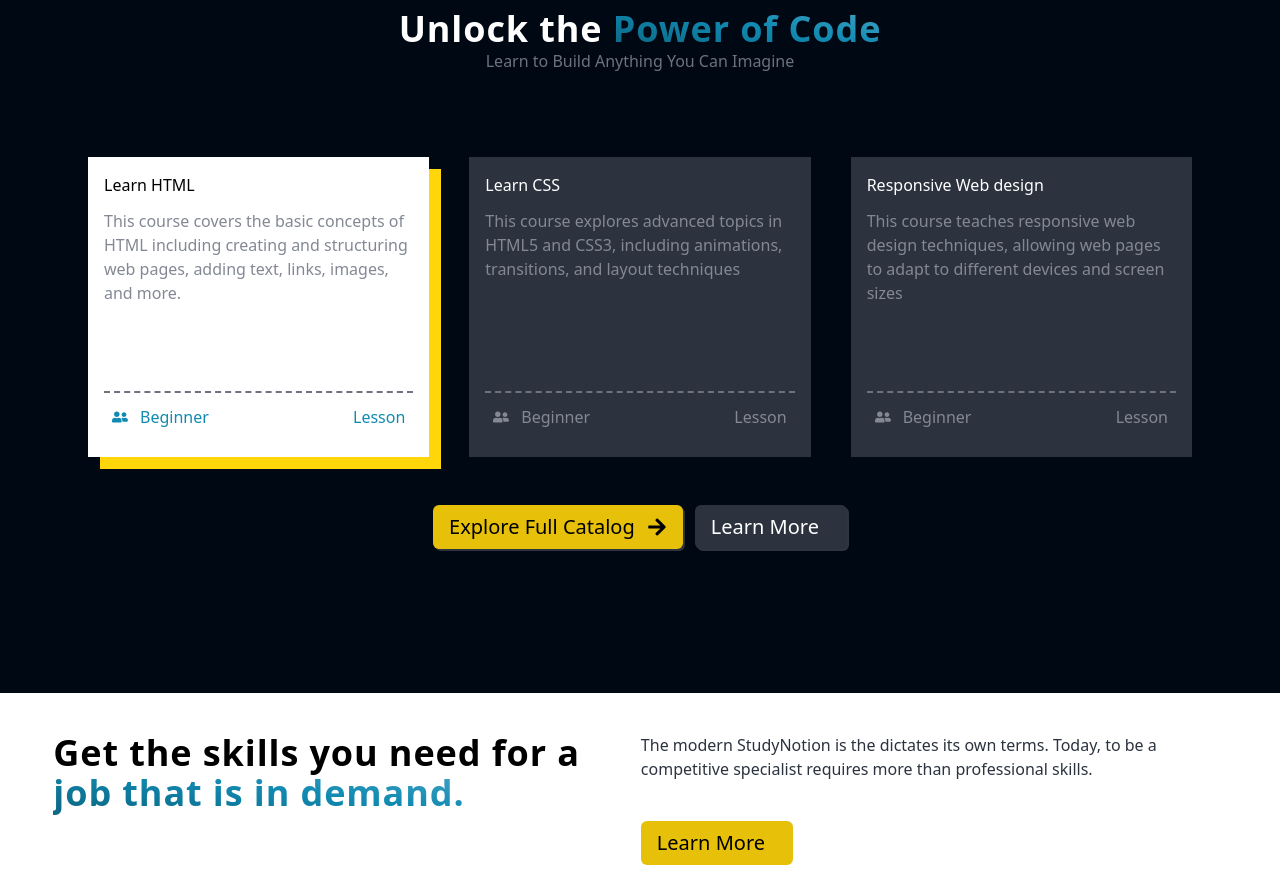
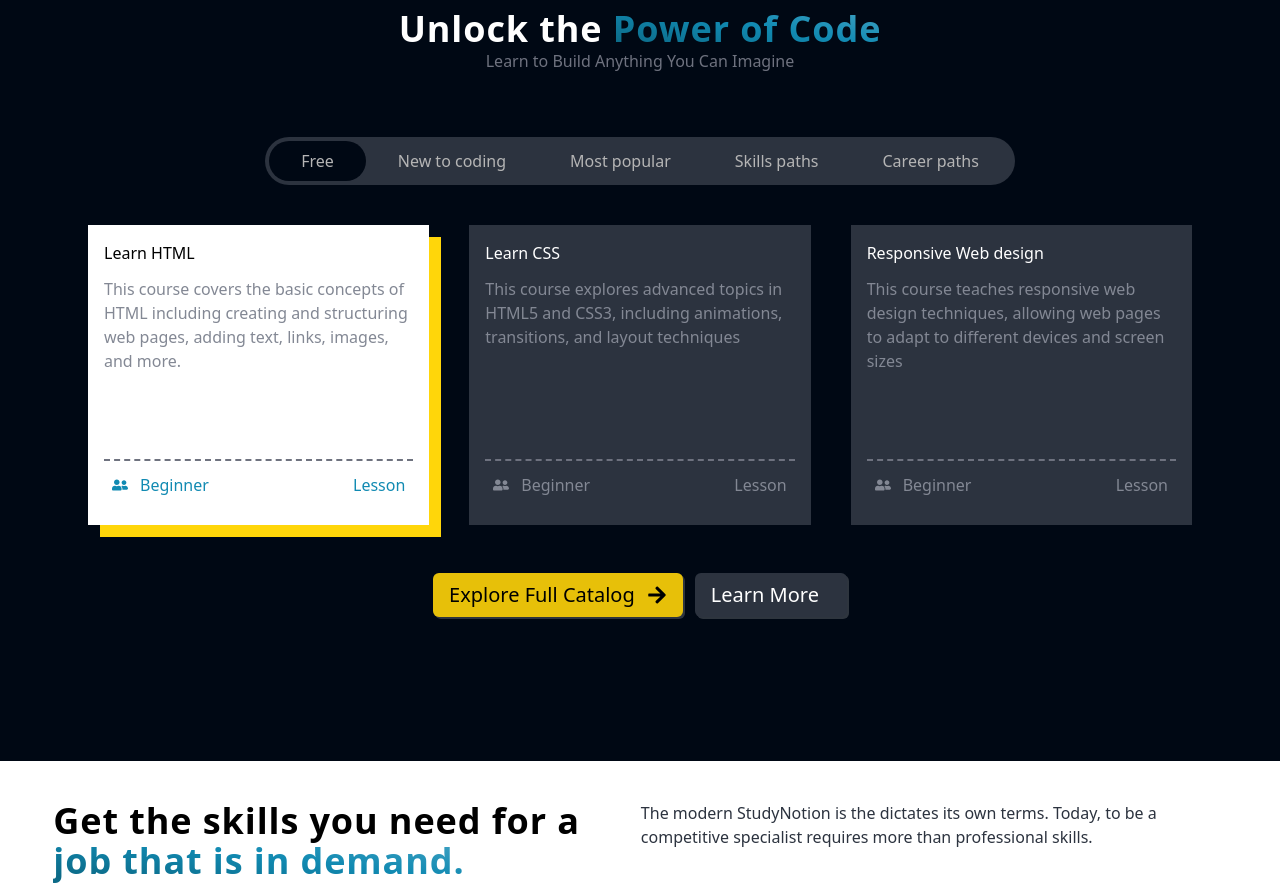
Before and after one commit to vineet-53/EduSync, a React (Vite) app in the folder frontend/: page / in a window 1280 px wide. Shown: the part 2180-3067 px from the top of the page. Built offline with nearby package versions, Linux system fonts and the light colour scheme; no server answers.

Commit message:
added tab section home

```diff
--- a/frontend/src/App.jsx
+++ b/frontend/src/App.jsx
@@ -18,8 +18,6 @@ const Layout = ({children}) => {
   </>
 }
 function App() {
-  const {token} = useSelector(state => state.auth)
-  const user = JSON.parse(localStorage.getItem('token')) || null
   return (
         <>
           <Routes >
@@ -58,7 +56,7 @@ function App() {
 
             <Route  path= {"/dashboard/my-profile"} element={
               <PrivateRoute>
-                <Dashboard />
+                <Layout><Dashboard /></Layout>
               </PrivateRoute>
             } />
             <Route  path= {"/update-password/:token"} element={
--- a/frontend/src/components/common/auth/PriivateRoute.jsx
+++ b/frontend/src/components/common/auth/PriivateRoute.jsx
@@ -4,14 +4,7 @@ import { Navigate, useNavigate } from 'react-router-dom'
 const PrivateRoute = ({children}) =>  {
     const {token} = useSelector(state => state.auth)
     const { user }= useSelector(state => state.profile)
-    if(token !== null && user !== null) {
-        // return children
-        return children
-    }
-    else {
-        // return login
-        return  <Navigate to ="/login" />
-    }
+    return token === null && user === null  ? <Navigate to ="/login"/> : children
 }
 
 export default PrivateRoute
--- a/frontend/src/components/common/form/InputPassword.jsx
+++ b/frontend/src/components/common/form/InputPassword.jsx
@@ -26,7 +26,7 @@ const InputPassword = (props) => {
                         <Link to="/forgot-password">
                             Forgot Password
                         </Link>
-                    </div> st
+                    </div>
                 </>) :
                 ""
 
--- a/frontend/src/components/main/HomePage/FeatureCards.jsx
+++ b/frontend/src/components/main/HomePage/FeatureCards.jsx
@@ -1,22 +1,34 @@
 import React, { useState } from 'react'
-import {Card} from "../../main/index"
-import {HomePageExplore as cardsData} from "../../../data/homepage-explore"
-import {v4 } from "uuid"
+import { Card } from "../../main/index"
+import { v4 } from "uuid"
+import {HomePageExplore as cardsData} from "../../../data/homepage-explore.js"
+import Tab from "./Tab"
+import { nanoid } from '@reduxjs/toolkit'
 function FeatureCards() {
-    const [data , setData] = useState(cardsData[0].courses)
+    const [data, setData] = useState(cardsData[0].courses)
+    const [activeTab , setActiveTab] = useState("Free")
     return (
 
-    <div className='flex flex-col gap-5'>
+        <div className='flex flex-col gap-10'>
             {/* card */}
-        <div className='hidden lg:flex'>
+            <div className='hidden lg:flex text-custom-secondary lg:mx-auto bg-custom-tertiary rounded-full py-1 px-1'>
                 {/* tabs */}
+                {
+                    cardsData.map(card => <Tab
+                        key= {nanoid()}
+                        title = {card.tag}
+                        activeTab= {activeTab}
+                        handleActiveTab = {name => setActiveTab(name)}
+                        handleOnclick ={e => setData(card.courses)}
+                    />)
+                }
             </div>
             <div className='flex  flex-col lg:flex-row gap-10 lg:justify-center'>
                 {
-            data.map((course , index) => {
+                    data.map((course, index) => {
                         return <Card
-                    key ={v4()}
-                    isActive={index === 0? true :false}
+                            key={v4()}
+                            isActive={index === 0 ? true : false}
                             title={course.heading}
                             subTitle={course.description}
                             footer1={course.level}
--- a/frontend/src/components/main/HomePage/Tab.jsx
+++ b/frontend/src/components/main/HomePage/Tab.jsx
@@ -1,13 +1,13 @@
-import React from 'react';
+import React , {useState} from 'react';
 
 const Tab = (props) => {
-    const {tabcss , title , titlecss  , handleClickedTab , handleClickedTabData , data} = props
+    const {tabcss , title , titlecss  , handleOnclick , activeTab , handleActiveTab  } = props
 
     return (
-        <button onClick={(event) => {
-            handleClickedTab(event)
-            handleClickedTabData (data)
-        }} className={`transition-all duration-500 scroll-smooth h-full lg:px-8 lg:py-2 rounded-full cursor-pointer ${tabcss} ${titlecss}`}>
+        <button onClick={async e => {
+            handleOnclick(e)
+            handleActiveTab(title)
+        }} className={`transition-all duration-800 scroll-smooth h-full lg:px-8 lg:py-2 rounded-full cursor-pointer text-pure-greys-100 ${tabcss} ${titlecss} ${title === activeTab ? "bg-custom-primary": ""}`}>
                 {title}
         </button>
     );
--- a/frontend/src/pages/Dashboard.jsx
+++ b/frontend/src/pages/Dashboard.jsx
@@ -4,6 +4,8 @@ export default function Dashboard() {
   const { user } = useSelector(state => state.profile)
 
   return (
-    <></>
+    <>
+
+    </>
   )
 }
```
Lines whose indentation alone changed are shown as unchanged.
